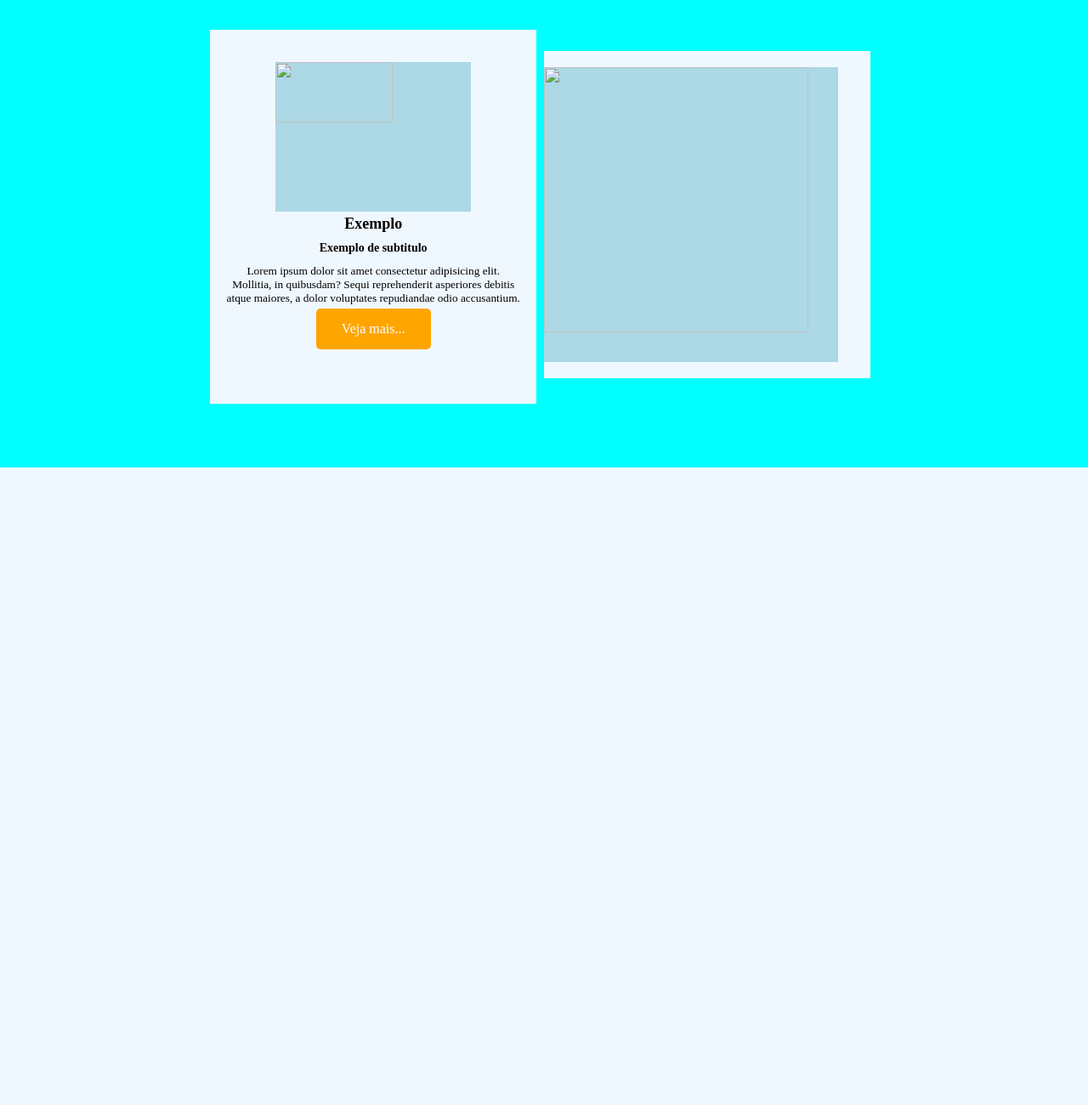
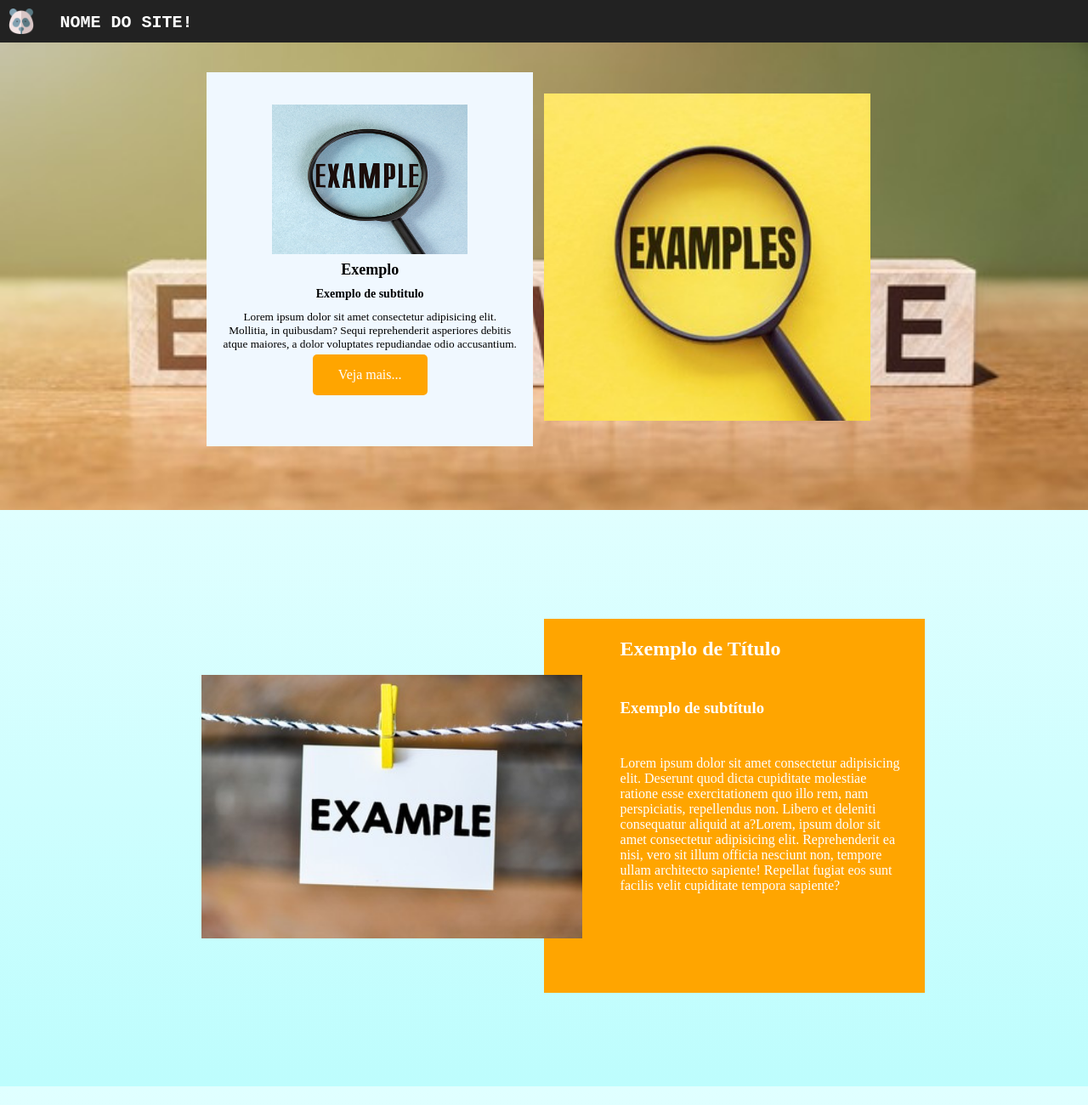
Before and after one commit to Guga-Santos/estudo-CSS, a plain HTML site: page Blocos/Layout-03.html in a window 1280 px wide. Shown: the top 1300 px of the page at 85% size. Before the commit the page ends 800 px from the top, so only its background shows below. Drawn offline with Linux system fonts and the light colour scheme.

Commit message:
Adicionada imagens e melhorias no layout 03

```diff
--- a/Blocos/Layout-03.html
+++ b/Blocos/Layout-03.html
@@ -7,10 +7,13 @@
 </head>
 <body>
     <header>
+      <div id="cabeca">
+        <img class="panda" style="background-color: transparent;" src="./Imagens/panda.png" alt="descrição do icone">
+        <h4 id="nomedosite">NOME DO SITE!</h4>
+      </div>
         <div id="background">
-          <img id="bg-img" src="" alt="">
             <section id="cabecalho">
-              <img id="pequena" src="" alt="">
+              <img id="pequena" src="./Imagens/exemplo2.jpg" alt="descrição da imagem">
               <section id="texto-header">
                 <h2>Exemplo</h2>
                 <h4>Exemplo de subtitulo</h4>
@@ -19,11 +22,36 @@
               </section>
             </section>
             <div id="divisao-imagem">
-              <img id="grande" src="" alt="">
+              <img id="grande" src="./Imagens/exemplo3.jpg" alt="descrição da imagem">
             </div>
         </div>
+    </header>
+    <main>
+      <section id="section01">
+        <div id="infos01">
+          <div class="imagem01"><img class="imagem" src="./Imagens/exemplo.jpg" alt="descrição da imagem"></div>
 
-    </header>
+          <div id="direita01">
+            <h2 class="textos01">Exemplo de Título</h2>
+            <h3 class="textos01">Exemplo de subtítulo</h3>
+            <p class="textos01">Lorem ipsum dolor sit amet consectetur adipisicing elit. Deserunt quod dicta cupiditate molestiae ratione esse exercitationem quo illo rem, nam perspiciatis, repellendus non. Libero et deleniti consequatur aliquid at a?Lorem, ipsum dolor sit amet consectetur adipisicing elit. Reprehenderit ea nisi, vero sit illum officia nesciunt non, tempore ullam architecto sapiente! Repellat fugiat eos sunt facilis velit cupiditate tempora sapiente?</p>
+
+          </div>
+        </div>
+      </section>
+      <section id="section02">
+        <div id="infos02">
+          <div class="imagem02"> <img class="imagem" src="./Imagens/exemplo.jpg" alt="descrição da imagem"> </div>
+
+          <div id="esquerda02">
+            <h2 class="textos02">Exemplo de um Título</h2>
+            <h3 class="textos02">Exemplo de um subtítulo</h3>
+            <p class="textos02">Lorem ipsum dolor sit amet consectetur adipisicing elit. Mollitia deserunt optio officiis ratione saepe nemo consectetur minus ab, suscipit cumque omnis possimus voluptatum laboriosam minima repellendus, harum odit. Modi, accusantium.</p>
+
+          </div>
+        </div>
+      </section>
+    </main>
 
 </body>
 </html>
--- a/Blocos/Layout-style03.css
+++ b/Blocos/Layout-style03.css
@@ -4,9 +4,39 @@
 }
 
 #background {
+    background-image: url(./Imagens/exemplo4.jpg);
+    background-repeat: no-repeat;
+    background-size: cover;
     background-color: cyan;
     width: 100%;
     height: 550px;
+    margin-top: 50px;
+}
+
+#cabeca {
+    background-color: #222;
+    width: 100%;
+    height: 50px;
+    position: fixed;
+    top: 0%;
+    z-index: 1;
+}
+
+.panda {
+    width: 30px;
+    padding: 0.8%;
+    display: inline;
+}
+
+#nomedosite {
+    font-family: monospace;
+    font-size: 20px;
+    display: inline;
+    color: white;
+    background-color: transparent;
+    margin-left: 20px;
+    position: fixed;
+    top:15px
 }
 
 #cabecalho {
@@ -67,7 +97,6 @@
       width: 30%;
       height: 70%;
       float: right;
-      border-collapse: collapse;
       margin-right: 20%;
       margin-top: 60px;
       display: inline-block;
@@ -75,7 +104,88 @@
 
   #grande {
       background-color: lightblue;
-      width: 90%;
-      height: 90%;
-      margin-top: 5%;
+      width: 100%;
+      height: 100%;
   }
+
+  #section01 {
+      width: 100%;
+      height: 550px;
+      background-image: linear-gradient(lightcyan, rgb(189, 253, 253)) ;
+      padding-top: 10%;
+
+  }
+
+  #infos01 {
+      width: 70%;
+      height: 80%;
+      background-color: transparent;
+      margin: auto;
+  }
+
+  .imagem01 {
+      display: inline-block;
+      width: 50%;
+      height: 300px;
+      position: relative;
+      left:5%;
+      top: 15%;
+  }
+
+  .imagem {
+      width: 100%;
+  }
+
+  #direita01 {
+      width: 50%;
+      height: 100%;
+      background-color: orange;
+      float: right;
+  }
+
+  .textos01 {
+      color: white;
+      background-color: orange;
+      padding: 5%;
+      padding-left: 20%;
+
+
+}
+#section02 {
+    width: 100%;
+    height: 550px;
+    background-image: linear-gradient(lightcyan, rgb(189, 253, 253)) ;
+    padding-top: 10%;
+
+}
+
+#infos02 {
+    width: 70%;
+    height: 80%;
+    background-color: transparent;
+    margin: auto;
+}
+
+.imagem02 {
+    display: inline-block;
+    width: 50%;
+    height: 300px;
+    position: relative;
+    right:5%;
+    top: 15%;
+
+}
+
+#esquerda02 {
+    width: 50%;
+    height: 100%;
+    background-color: orange;
+    float: left;
+}
+
+.textos02 {
+    color: white;
+    background-color: orange;
+    padding: 5%;
+    padding-right: 20%;
+}
```
Also changed, not shown: Blocos/Imagens/exemplo.jpg (added), Blocos/Imagens/exemplo2.jpg (added), Blocos/Imagens/exemplo3.jpg (added), Blocos/Imagens/exemplo4.jpg (added), Blocos/Imagens/panda.png (added).
